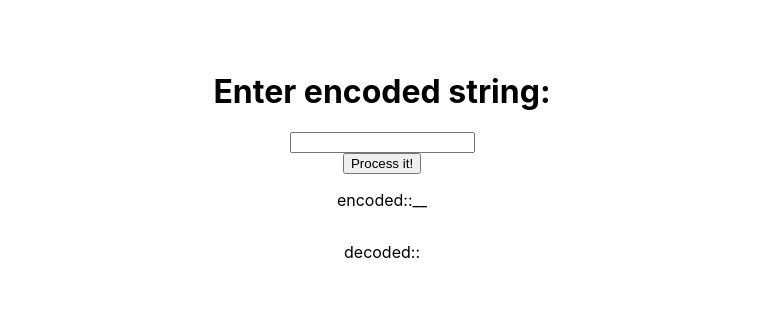
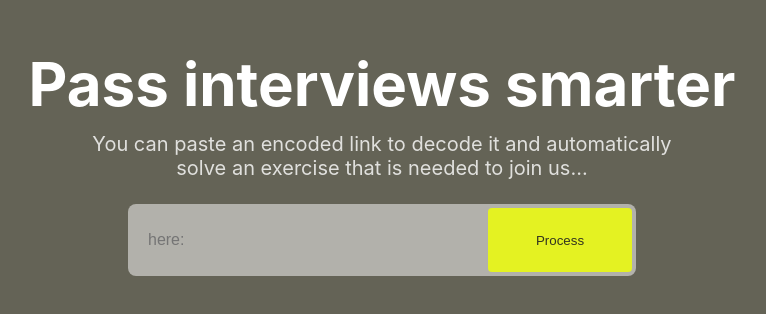
Before and after one commit to ntsyhaniuk/interview-exercise-extended, a React (Create React App) app: page / in a window 1280 px wide. Shown: the part 236-550 px from the top of the page, without its empty margins (258-1024 px from the left). Built offline with nearby package versions, Linux system fonts and the light colour scheme.

Commit message:
create DecodeString page

```diff
--- /dev/null
+++ b/src/components/Loader/Loader.js
@@ -0,0 +1,8 @@
+import styles from './Loader.module.css'
+
+export const Loader = ({ size = 'sm', color = 'dark' }) => {
+
+  return (
+    <div className={`${styles.loader} ${styles[size]} ${styles[color]}`}></div>
+  )
+};
--- /dev/null
+++ b/src/components/Loader/Loader.module.css
@@ -0,0 +1,40 @@
+.loader {
+  display: flex;
+  border: 3px solid rgba(255, 255, 255, .3);
+  border-radius: 50%;
+  animation: spin 1s ease-in-out infinite;
+}
+
+.sm {
+  width: 32px;
+  height: 32px;
+}
+
+.md {
+  width: 64px;
+  height: 64px;
+}
+
+.lg {
+  width: 128px;
+  height: 128px;
+}
+
+.xl {
+  width: 256px;
+  height: 256px;
+}
+
+.light {
+  border-top-color: #e4f222;
+}
+
+.dark {
+  border-top-color: #646356;
+}
+
+@keyframes spin {
+  to {
+    transform: rotate(360deg);
+  }
+}
--- /dev/null
+++ b/src/components/Loader/index.js
@@ -0,0 +1 @@
+export { Loader } from './Loader';
--- a/src/components/StringDecode/StringDecode.js
+++ b/src/components/StringDecode/StringDecode.js
@@ -4,14 +4,19 @@ import debounce from 'lodash/debounce';
 
 import { useGlobal } from '../../context';
 
+import { executeInSequence } from '../../helpers';
+
+import { Loader } from '../Loader';
+
 import styles from './StringDecode.module.css';
 
+const description = 'You can paste an encoded link to decode it and automatically solve an exercise that is needed to join us...';
+
 export const StringDecode = () => {
-  const { state, setGlobal } = useGlobal();
+  const { setGlobal } = useGlobal();
 
   const [encodedString, setEncodedString] = useState('');
-
-  const { decodedString } = state;
+  const [isFakeLoading, setIsFakeLoading] = useState(false);
 
   const handleChange = debounce(({ target }) => {
     const { value } = target;
@@ -22,18 +27,31 @@ export const StringDecode = () => {
   const handleDecode = () => {
     const decodedString = atob(encodedString);
 
-    setGlobal({ decodedString });
+    executeInSequence([
+      () => setIsFakeLoading(true),
+      () => setGlobal({ decodedString }),
+      () => setIsFakeLoading(false),
+      () => {
+        const { pathname } = window.location;
+
+        if (pathname === '/') {
+          window.location.href = decodedString;
+        }
+      }
+    ], 500);
   };
 
   return (
     <div className={styles.root}>
-      <h1>Enter encoded string:</h1>
-      <input type="text" onChange={handleChange} />
-      <button onClick={handleDecode}>Process it!</button>
-      <p>encoded::__{encodedString}</p>
-      <div>
-        <p>decoded::</p>
-        <a href={decodedString} target="_blank">{decodedString}</a>
+      <div className={styles.container}>
+        <h1 className={styles.title}>Pass interviews smarter</h1>
+        <p className={styles.description}>{description}</p>
+        <div className={styles.inputBox}>
+          <input type="text" placeholder="here:" onChange={handleChange} />
+          <button onClick={handleDecode}>
+            {isFakeLoading ? <Loader /> : 'Process'}
+          </button>
+        </div>
       </div>
     </div>
   );
--- a/src/components/StringDecode/StringDecode.module.css
+++ b/src/components/StringDecode/StringDecode.module.css
@@ -1,8 +1,73 @@
 .root {
+  display: flex;
+  align-items: center;
+  justify-content: center;
+  height: 100%;
+  width: 100%;
+  background-color: #646356;
+}
+
+.container {
   display: flex;
   flex-direction: column;
   align-items: center;
   justify-content: center;
+}
+
+.title {
+  color: white;
+  font-size: 60px;
+  line-height: 64px;
+}
+
+.description {
+  color: rgba(255, 255, 255, .8);
+  font-size: 20px;
+  line-height: 24px;
+  margin-top: 16px;
+  max-width: 580px;
+  text-align: center;
+}
+
+.inputBox {
+  display: flex;
+  align-items: center;
+  justify-content: center;
+  width: 500px;
+  height: 64px;
+  padding: 4px;
+  margin-top: 24px;
+  border-radius: 8px;
+  background-color: rgba(255,255,255, .5);
+}
+
+.inputBox input {
+  flex: 3;
+  width: 100%;
   height: 100%;
-  width: 100%;
+  padding: 16px;
+  border: none;
+  outline: none;
+  color: black;
+  background-color: transparent;
+  font-size: 16px;
 }
+
+.inputBox button {
+  display: flex;
+  align-items: center;
+  justify-content: center;
+  flex: 1;
+  min-width: 144px;
+  height: 100%;
+  border: none;
+  border-radius: 4px;
+  color: rgba(31, 31, 31, .9);
+  background-color: #e4f222;
+  transition: background-color 0.2s ease-in;
+}
+
+.inputBox button:hover {
+  background-color: #f6ff76;
+  cursor: pointer;
+}
--- a/src/components/index.js
+++ b/src/components/index.js
@@ -1 +1,2 @@
+export { Loader } from './Loader/Loader';
 export { StringDecode } from './StringDecode/StringDecode';
--- /dev/null
+++ b/src/helpers/index.js
@@ -0,0 +1,11 @@
+export const executeInSequence = (functions, delay) => {
+  if (functions.length === 0) return;
+
+  const [firstFunction, ...remainingFunctions] = functions;
+
+  firstFunction();
+
+  setTimeout(() => {
+    executeInSequence(remainingFunctions, delay);
+  }, delay);
+};
--- a/src/index.css
+++ b/src/index.css
@@ -1,5 +1,4 @@
 body {
-  margin: 0;
   font-family: -apple-system, BlinkMacSystemFont, 'Segoe UI', 'Roboto', 'Oxygen',
     'Ubuntu', 'Cantarell', 'Fira Sans', 'Droid Sans', 'Helvetica Neue',
     sans-serif;
@@ -11,3 +10,28 @@ code {
   font-family: source-code-pro, Menlo, Monaco, Consolas, 'Courier New',
     monospace;
 }
+
+body,
+h1,
+h2,
+h3,
+h4,
+h5,
+h6,
+p,
+ul,
+ol,
+li,
+blockquote,
+figure,
+table,
+fieldset,
+pre {
+  margin: 0;
+  padding: 0;
+}
+
+::selection {
+  background: #e4f222;
+  color: #3d3d3d;
+}
```
